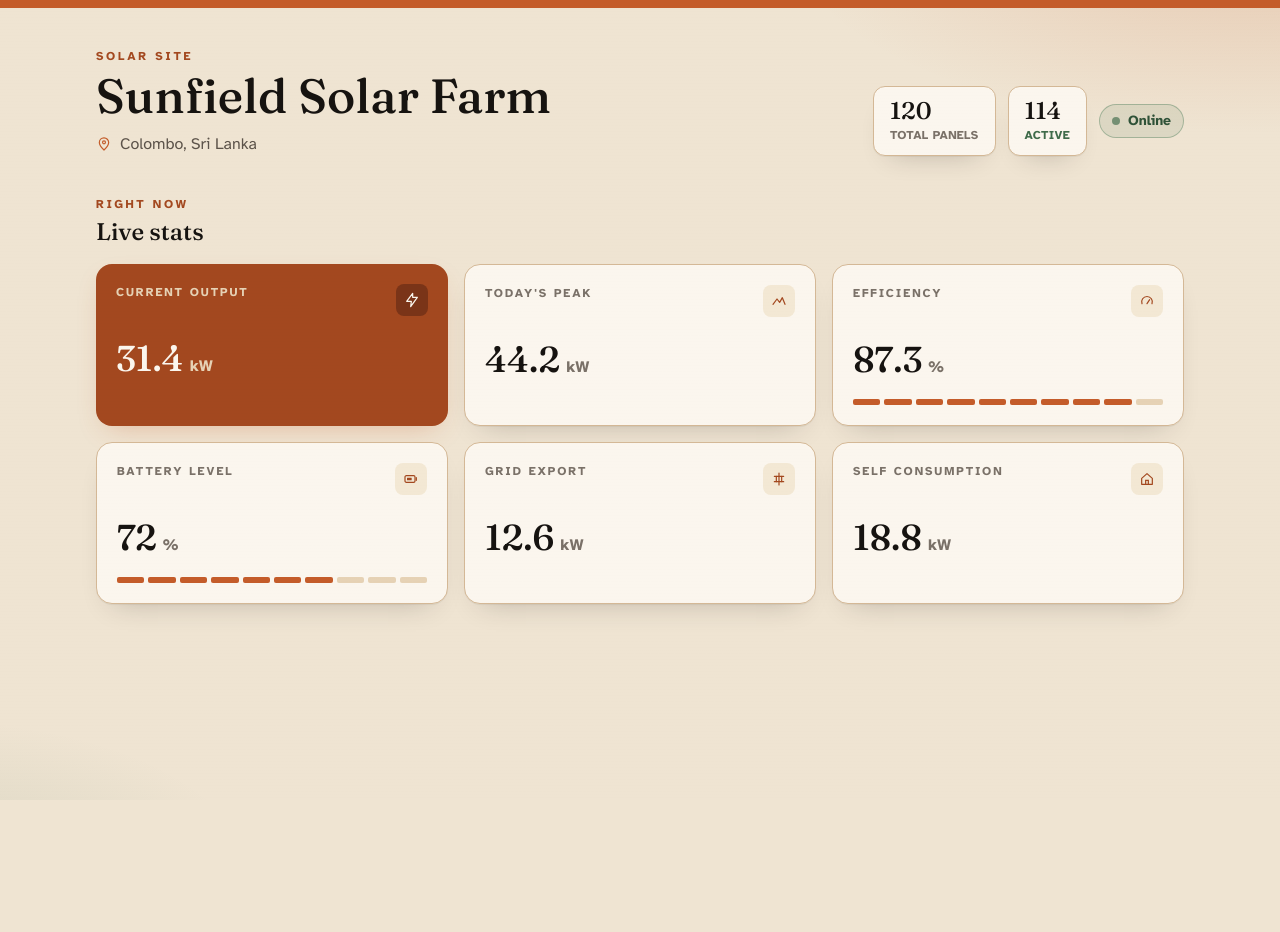
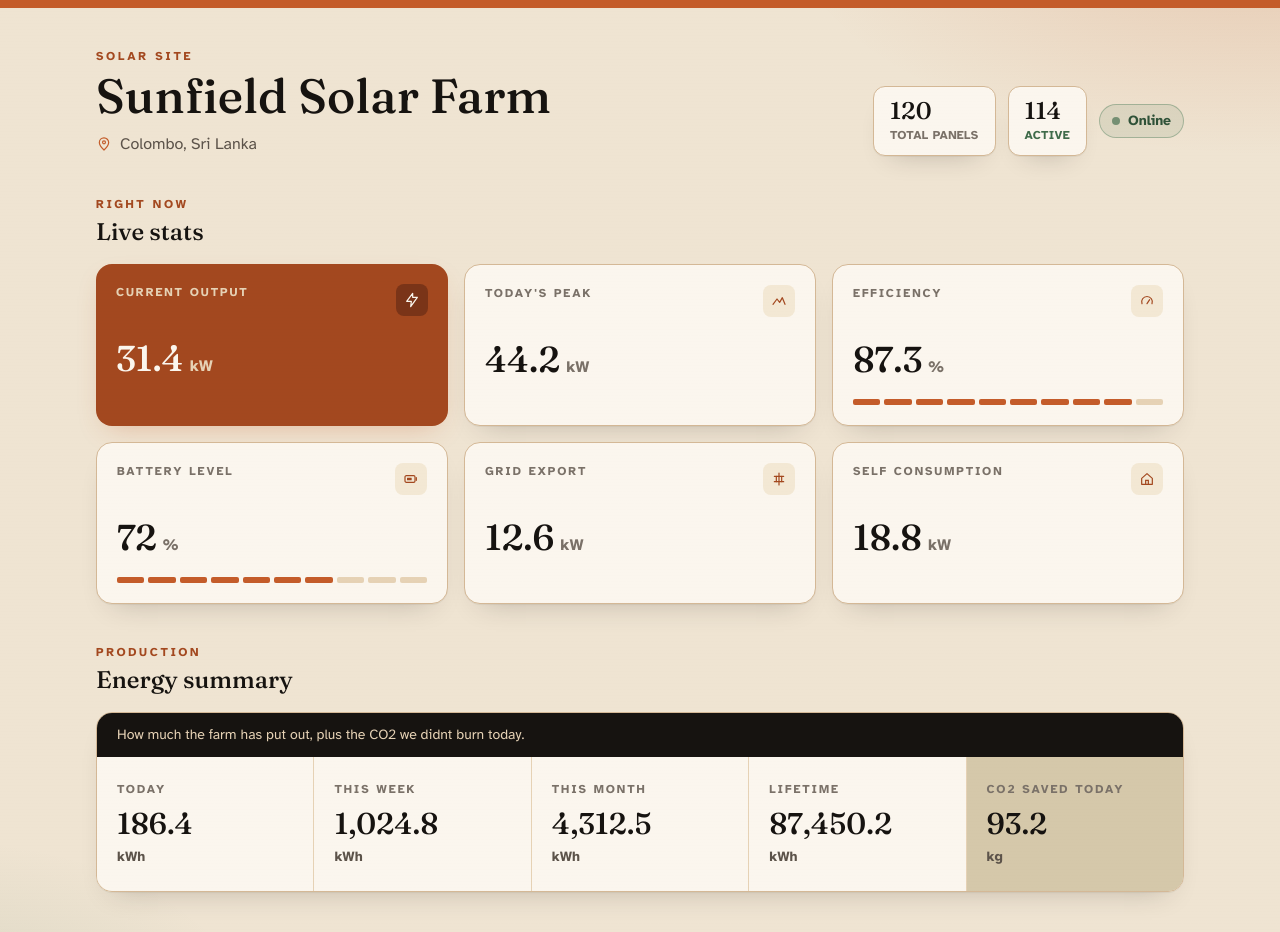
Before and after one commit to ArkhanShimar/Solar-Dashboard, a React (Vite) app: page / in a window 1280 px wide. Before the commit the page ends 800 px from the top, so only its background shows below. Built offline with nearby package versions, Linux system fonts and the light colour scheme.

Commit message:
energy summary row, co2 tile is the greenish one
Co-authored-by: Cursor <cursoragent@cursor.com>

```diff
--- a/src/App.jsx
+++ b/src/App.jsx
@@ -1,6 +1,7 @@
-import { siteInfo, liveStats } from "./data/solarData";
+import { siteInfo, liveStats, energySummary } from "./data/solarData";
 import SiteHeader from "./components/SiteHeader";
 import LiveStats from "./components/LiveStats";
+import EnergySummary from "./components/EnergySummary";
 
 function App() {
   return (
@@ -8,8 +9,9 @@ function App() {
       <div className="h-2 bg-clay-500" />
       <div className="relative mx-auto max-w-6xl px-4 py-8 md:px-8 md:py-10">
         <SiteHeader siteInfo={siteInfo} />
-        <main className="mt-10">
+        <main className="mt-10 flex flex-col gap-10">
           <LiveStats liveStats={liveStats} />
+          <EnergySummary energySummary={energySummary} />
         </main>
       </div>
     </div>
--- /dev/null
+++ b/src/components/EnergySummary.jsx
@@ -0,0 +1,65 @@
+import EnergyTile from "./EnergyTile";
+
+function EnergySummary({ energySummary }) {
+  const tiles = [
+    {
+      label: "TODAY",
+      value: energySummary.todayKWh,
+      unit: "kWh",
+    },
+    {
+      label: "THIS WEEK",
+      value: energySummary.thisWeekKWh,
+      unit: "kWh",
+    },
+    {
+      label: "THIS MONTH",
+      value: energySummary.thisMonthKWh,
+      unit: "kWh",
+    },
+    {
+      label: "LIFETIME",
+      value: energySummary.totalLifetimeKWh,
+      unit: "kWh",
+    },
+    {
+      label: "CO2 SAVED TODAY",
+      value: energySummary.co2SavedKgToday,
+      unit: "kg",
+      tinted: true,
+    },
+  ];
+
+  return (
+    <section>
+      <div className="mb-4">
+        <p className="text-xs font-bold tracking-[0.22em] text-clay-600">
+          PRODUCTION
+        </p>
+        <h2 className="mt-1 font-display text-2xl text-ink-900">
+          Energy summary
+        </h2>
+      </div>
+      <div className="overflow-hidden rounded-2xl border border-parchment-300 shadow-card">
+        <div className="bg-ink-900 px-5 py-3">
+          <p className="text-sm text-parchment-200">
+            How much the farm has put out, plus the CO2 we didnt burn today.
+          </p>
+        </div>
+        <div className="grid grid-cols-2 gap-px bg-parchment-200 md:grid-cols-3 xl:grid-cols-5">
+          {tiles.map((tile) => (
+            <EnergyTile
+              key={tile.label}
+              label={tile.label}
+              value={tile.value}
+              unit={tile.unit}
+              tinted={tile.tinted}
+            />
+          ))}
+        </div>
+      </div>
+    </section>
+  );
+}
+
+export default EnergySummary;
--- /dev/null
+++ b/src/components/EnergyTile.jsx
@@ -0,0 +1,19 @@
+import { formatValue } from "../utils/format";
+
+function EnergyTile({ label, value, unit, tinted }) {
+  const tileClasses = tinted
+    ? "bg-moss-500/10"
+    : "bg-parchment-50";
+
+  return (
+    <article className={`px-5 py-6 ${tileClasses}`}>
+      <p className="text-xs font-bold tracking-[0.16em] text-ink-400">{label}</p>
+      <p className="mt-3 font-display text-3xl font-medium leading-none text-ink-900">
+        {formatValue(value)}
+      </p>
+      <p className="mt-2 text-sm font-bold text-ink-500">{unit}</p>
+    </article>
+  );
+}
+
+export default EnergyTile;
```
